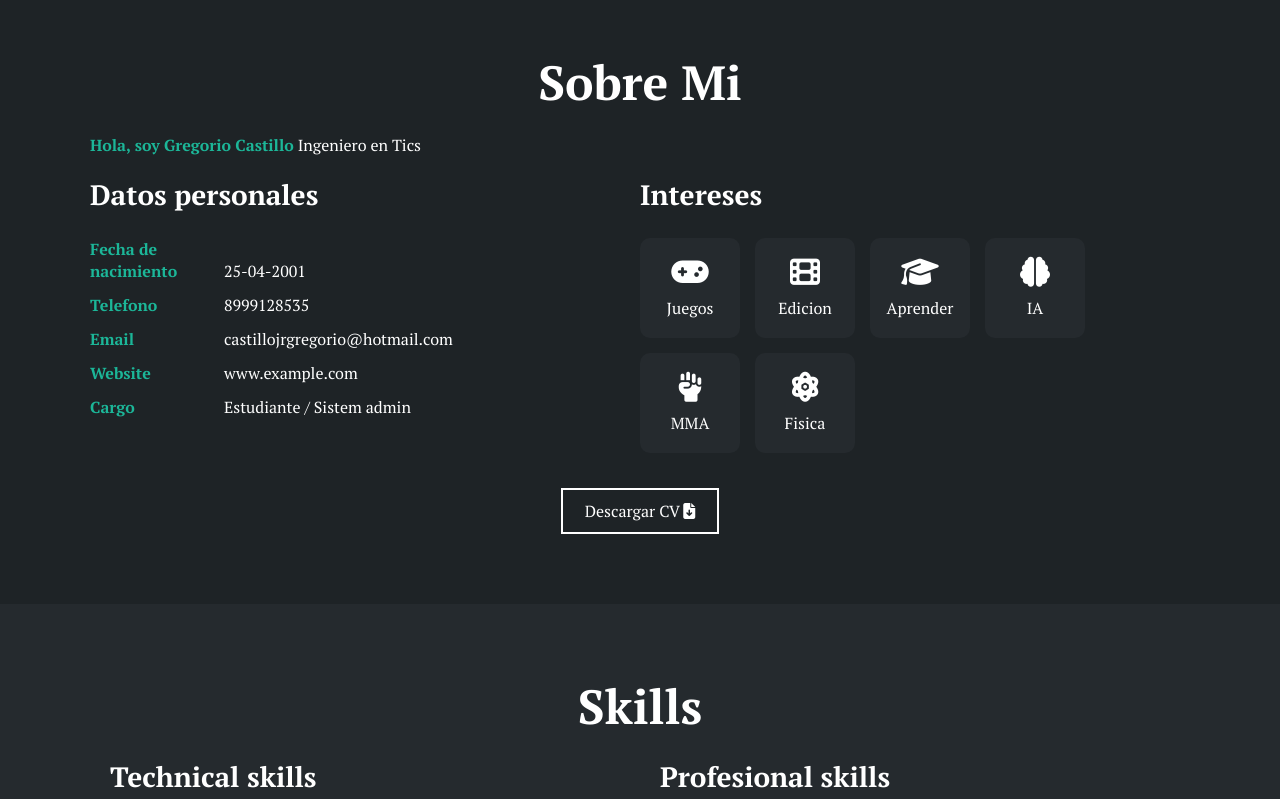
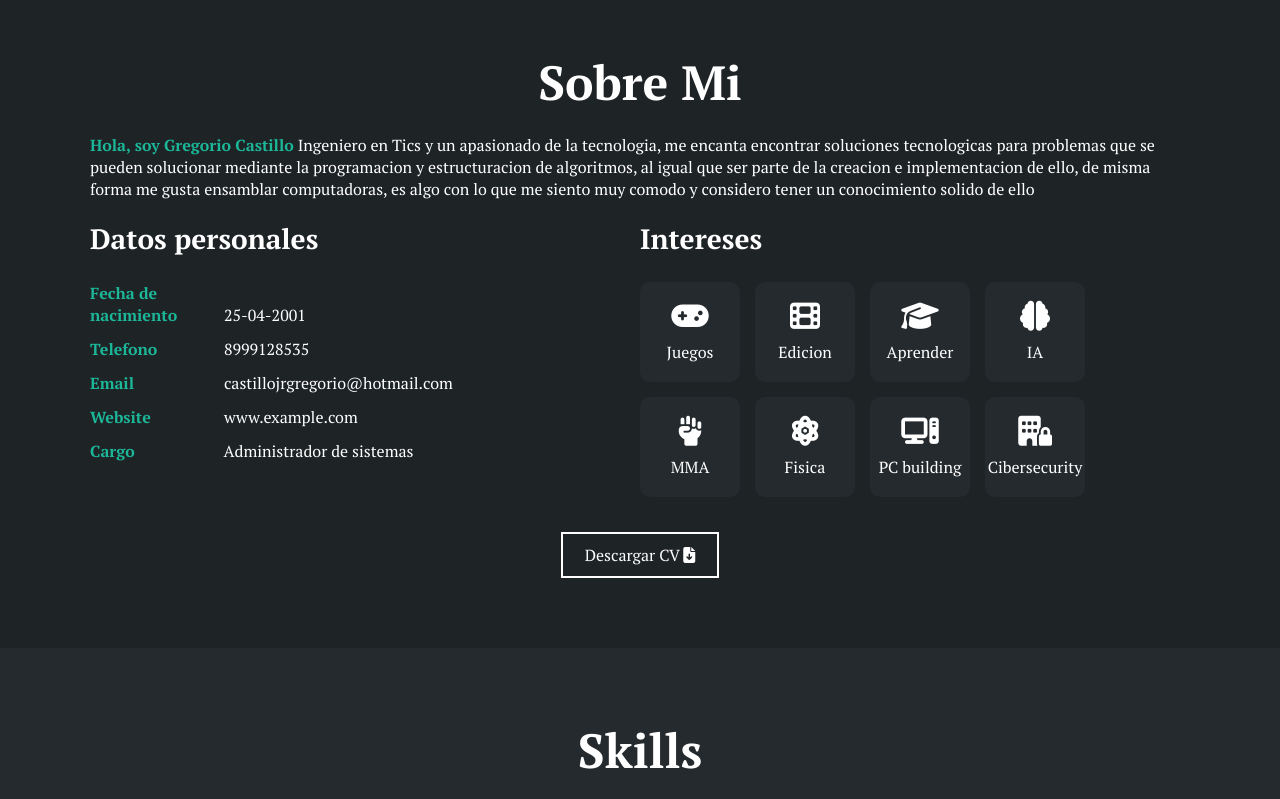
Before and after one commit to TheSkrapy/TheSkrapy.github.io, a plain HTML site: page index.html in a window 1280 px wide. Shown: the part 820-1619 px from the top of the page. Drawn offline with Linux system fonts and the light colour scheme; files whose address does not match are found by name.

Commit message:
added some interests

```diff
--- a/index.html
+++ b/index.html
@@ -53,7 +53,13 @@
     <section id="sobremi" class="sobremi">
         <div class="contenido-seccion">
             <h2>Sobre Mi</h2>
-            <p><span>Hola, soy Gregorio Castillo</span> Ingeniero en Tics </p>
+            <p><span>Hola, soy Gregorio Castillo</span> Ingeniero en Tics y un apasionado
+            de la tecnologia, me encanta encontrar soluciones tecnologicas para problemas
+            que se pueden solucionar mediante la programacion y estructuracion de algoritmos,
+            al igual que ser parte de la creacion e implementacion de ello, de misma forma me gusta
+            ensamblar computadoras, es algo con lo que me siento muy comodo y considero tener
+            un conocimiento solido de ello
+             </p>
                 <div class="fila">
                     <!--Datos personales-->
                     <div class="col">
@@ -77,7 +83,7 @@
                             </li>
                             <li>
                                 <strong>Cargo</strong>
-                                Estudiante / Sistem admin
+                                Administrador de sistemas
                             </li>
                         </ul>
                     </div>
@@ -109,6 +115,13 @@
                              <div class="intereses">
                                 <i class="fa-solid fa-atom"></i>
                                 <span>Fisica</span>
+                             </div>
+                             <div class="intereses">
+                                <i class="fa-solid fa-computer"></i>
+                                <span>PC building</span>
+                             </div> <div class="intereses">
+                                <i class="fa-solid fa-building-lock"></i>
+                                <span>Cibersecurity</span>
                              </div>
                         </div>
                     </div>
@@ -344,10 +357,13 @@
                     </div>
                 </div>
                 <div class="proyecto">
-                    <img src="/default.jpg" alt="">
+                    <img src="ic_launcher-playstore.png" alt="">
                     <div class="overlay">
-                        <h3>Diseño Creativo</h3>
-                        <p>Fotografia</p>
+                        <h3>CBG_DataCollect</h3>
+                        <p>Aplicacion  movil creada para el Centro de Biotencnologia del Instituto Politecnico Nacional de Reynosa Tamaulipas, la cual
+                            permite el ingreso sin conexion a internet de ejemplares de peces en una base de datos
+                            remota
+                        </p>
                     </div>
                 </div>
                 <div class="proyecto">
```
Also changed, not shown: ic_launcher-playstore.png (added), logo.ico (added).
